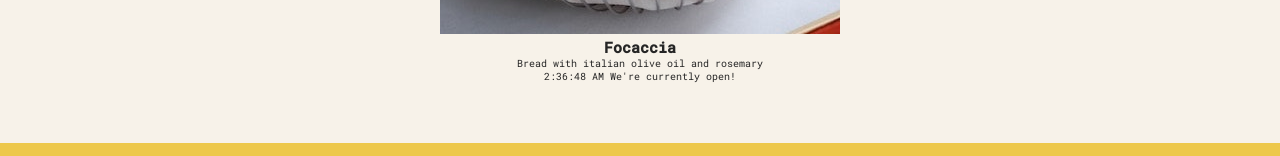
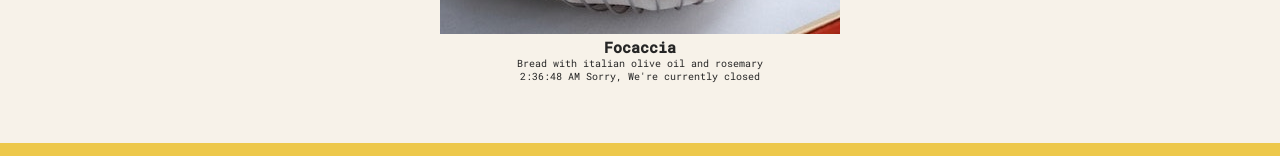
Before and after one commit to DayaJuang/Pizza-Menu, a React (Create React App) app: page / in a window 1280 px wide. Shown: the part 1316-1472 px from the top of the page. Built offline with nearby package versions, Linux system fonts and the light colour scheme.

Commit message:
[learn] add javascript code to component

```diff
--- a/src/index.js
+++ b/src/index.js
@@ -19,8 +19,16 @@ export function Menu() {
   );
 }
 export function Footer() {
+  const hour = new Date().getHours();
+  const openHour = 12;
+  const closeHour = 22;
+  const isOpen = hour >= openHour && hour < closeHour;
+
   return (
-    <footer>{`${new Date().toLocaleTimeString()} We're currently open!`}</footer>
+    <footer>
+      {new Date().toLocaleTimeString()}{" "}
+      {isOpen ? "We're currently open!" : "Sorry, We're currently closed"}
+    </footer>
   );
 }
 
```
